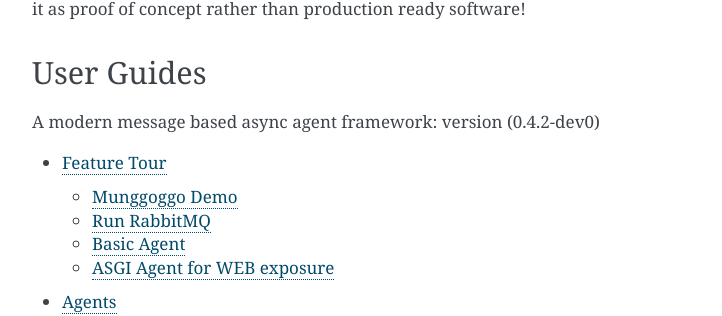
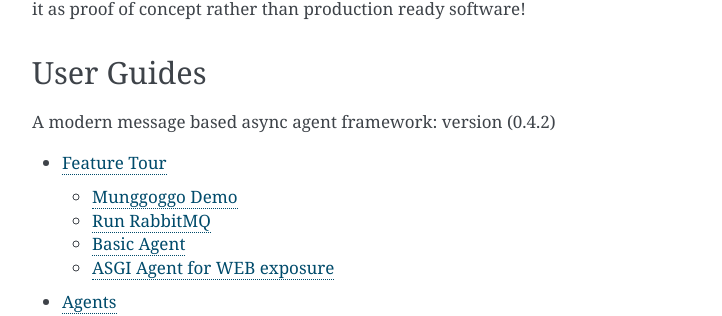
Before and after one commit to sysid/munggoggo, a Sphinx documentation site: the page built from docs/source/index.rst, in a window 1280 px wide and 900 px high, scrolled down 2092 px. Shown: the part 150-466 px from the top of the window, without its empty margins (388-1110 px from the left). Built offline with Sphinx 7.4.7, drawn with Linux system fonts in a browser that asks for light colours.

Commit message:
Bump version: 0.4.2-dev0 → 0.4.2

```diff
--- a/README.rst
+++ b/README.rst
@@ -110,7 +110,7 @@ Not everything is 100% full quality (yet), so see it as proof of concept rather
 
 User Guides
 -----------
-A modern message based async agent framework: version (0.4.1)
+A modern message based async agent framework: version (0.4.2)
 
 .. toctree::
    :maxdepth: 2
--- a/docs/source/agents.rst
+++ b/docs/source/agents.rst
@@ -32,7 +32,7 @@ being used, e.g. start/stop of agent behaviour (call).
    $ python ctrl.py broadcast '{"c_type": "DemoData", "c_data": "{\"message\": \"Hello World\", \"date\": 1546300800.0}"}' "MSG_TYPE"
    $ python ctrl.py list-behaviour SqlAgent
    $ python ctrl.py send-message '{"c_type": "DemoData", "c_data": "{\"message\": \"Hallo World 2\", \"date\": 1546300800.0}"}' "MSG_TYPE" SqlAgent
-   $ python ctrl.py call start|stop qlAgent SqlBehav
+   $ python ctrl.py call start|stop SqlAgent SqlBehav
 
 
 Historian
--- a/docs/source/index.rst
+++ b/docs/source/index.rst
@@ -110,7 +110,7 @@ Not everything is 100% full quality (yet), so see it as proof of concept rather
 
 User Guides
 -----------
-A modern message based async agent framework: version (0.4.2-dev0)
+A modern message based async agent framework: version (0.4.2)
 
 .. toctree::
    :maxdepth: 2
--- a/munggoggo/__init__.py
+++ b/munggoggo/__init__.py
@@ -1 +1 @@
-VERSION = "0.4.2-dev0"
+VERSION = "0.4.2"
```
Also changed, not shown: .bumpversion.cfg, 1 other file.
